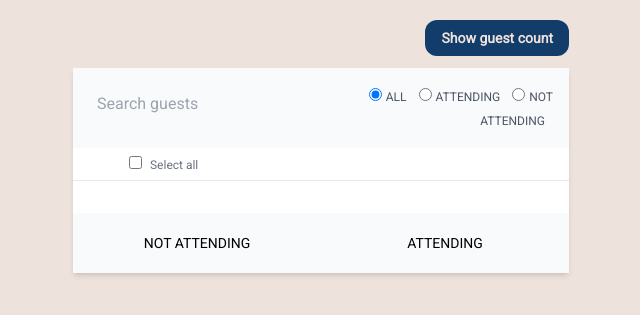
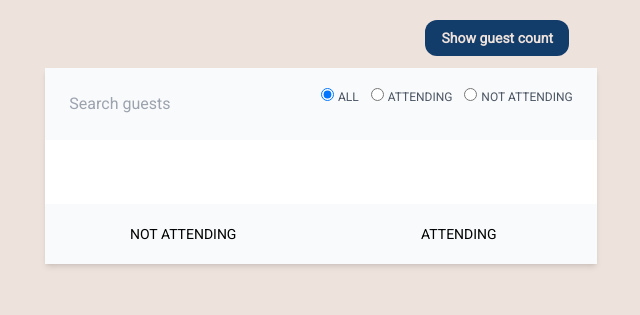
Before and after one commit to icodeunot/thad, a Django app: template party/templates/party/guest_list/page_guest_list.html in a window 1280 px wide. Shown: the part 64-379 px from the top of the page, without its empty margins (319-959 px from the left). Run offline with Django 5.2, Linux system fonts and the light colour scheme; the template is opened without the code that fills it, so the values that code supplies are empty; parts of the project's set-up code (start-up, migrations or seed data) failed here and were passed over.

Commit message:
Add bug fixes - Filter

```diff
--- a/party/static/party/css/tailwind_output.css
+++ b/party/static/party/css/tailwind_output.css
@@ -674,6 +674,10 @@ video {
   margin-bottom: 0.5rem;
 }
 
+.mb-3{
+  margin-bottom: 0.75rem;
+}
+
 .mb-5{
   margin-bottom: 1.25rem;
 }
@@ -704,10 +708,6 @@ video {
 
 .mt-5{
   margin-top: 1.25rem;
-}
-
-.mb-3{
-  margin-bottom: 0.75rem;
 }
 
 .block{
@@ -831,12 +831,12 @@ video {
   border-radius: 0.5rem;
 }
 
+.rounded-md{
+  border-radius: 0.375rem;
+}
+
 .rounded-xl{
   border-radius: 0.75rem;
-}
-
-.rounded-md{
-  border-radius: 0.375rem;
 }
 
 .border{
@@ -940,6 +940,10 @@ video {
   padding: 0.5rem;
 }
 
+.p-3{
+  padding: 0.75rem;
+}
+
 .p-4{
   padding: 1rem;
 }
@@ -954,10 +958,6 @@ video {
 
 .p-8{
   padding: 2rem;
-}
-
-.p-3{
-  padding: 0.75rem;
 }
 
 .px-2{
--- a/party/templates/party/guest_list/page_guest_list.html
+++ b/party/templates/party/guest_list/page_guest_list.html
@@ -1,9 +1,6 @@
 {% extends 'party/base.html' %}
-
 {% block content %}
-    <div class="w-2/5 min-w-fit m-auto text-right"
-         x-data="{ guest_count: false }"
-    >
+    <div class="w-2/5 min-w-fit m-auto text-right" x-data="{ guest_count: false }">
         <template x-teleport="#guest_list_container">
             <div class="w-2/5 p-3 text-center border-custom-blue border-2 rounded-md border-solid bg-sky-200 mx-auto mt-3"
                  x-show="guest_count"
@@ -12,68 +9,29 @@
                 <p class="text-custom-blue">{{ attending_num }} guest{{ attending_num|pluralize }} {{ attending_num|pluralize:"is,are" }} attending the party.</p>
             </div>
         </template>
-
         <button class="btn-default mb-3 text-sm"
             x-on:click="guest_count = !guest_count"
             x-text="guest_count ? 'Hide guest count' : 'Show guest count'"
         >
-
         </button>
     </div>
-
     <div id="guest_list_container">
-            <div class="w-2/5 bg-white shadow-md m-auto">
-                <form
-                    hx-post="{% url 'partial_filter_guests' party_id %}"
-                    hx-trigger="keyup delay:500ms from:#guest_search, search, change from:#attending_filter"
-                    hx-target="#guests"
-                >
-                    <div class="bg-gray-50 p-4 grid grid-cols-2">
-                        <div>
-                            <input type="search"
-                                class="p-2 bg-transparent border-x-transparent border-t-transparent border-b-gray-400 focus:border-x-transparent focus:border-t-transparent focus:border-b-gray-600 focus:ring-0"
-                                placeholder="Search guests"
-                                id="guest_search"
-                                name="guest_search"
-                            >
-                        </div>
-
-                    <div class="text-right" id="attending_filter">
-                        <input type="radio" id="all" name="attending_filter" value="all" checked>
-                        <label for="all" class="uppercase text-xs text-gray-600 pr-2">All</label>
-
-                        <input type="radio" id="attending" name="attending_filter" value="attending">
-                        <label for="attending" class="uppercase text-xs text-gray-600 pr-2">Attending</label>
-
-                        <input type="radio" id="not_attending" name="attending_filter" value="not_attending">
-                        <label for="not_attending" class="uppercase text-xs text-gray-600 pr-2">Not attending</label>
-                    </div>
+        <div class="w-2/5 min-w-fit bg-white shadow-md m-auto">
+            {% include 'party/guest_list/partial_guest_filter.html' %}
+            <form class="table text-left text-gray-500 table-fixed min-w-fit p-8">
+                <div class="table-row-group" id="guests">
+                    {% include 'party/guest_list/partial_guest_list.html' %}
                 </div>
             </form>
-
-            <div x-data="{selected_all: false }">
-                <div class="pl-14 py-1 text-gray-500 border-b-gray-200 border-b">
-                    <input type="checkbox" x-model="selected_all" class="border-gray-400">
-                    <span class="p-1 text-xs"
-                        x-text="selected_all ? 'Unselect all' : 'Select all'"
-                    ></span>
-                </div>
-                <form class="table text-left text-gray-500 table-fixed min-w-fit p-8 pt-0">
-                    <div class="table-row-group" id="guests">
-                        {% include 'party/guest_list/partial_guest_list.html' %}
-                    </div>
-                </form>
-            </div>
-
             <div hx-include="#guests"
-                hx-target="#guests"
-                class="bg-gray-50 grid grid-cols-2"
+                 hx-target="#guests"
+                 class="bg-gray-50 grid grid-cols-2"
             >
                 <button class="p-5 uppercase text-sm"
                         type="button"
                         hx-put="{% url 'partial_mark_not_attending' party_id %}"
                 >
-                    Not attending
+                    Not Attending
                 </button>
                 <button class="p-5 uppercase text-sm"
                         type="button"
--- /dev/null
+++ b/party/templates/party/guest_list/partial_guest_filter.html
@@ -0,0 +1,28 @@
+<form id="guest_filter_form"
+      hx-swap-oob="true"
+      hx-post="{% url 'partial_filter_guests' party_id %}"
+      hx-trigger="keyup delay:500ms from:#guest_search, search, change from:#attending_filter"
+      hx-target="#guests"
+>
+    <div class="bg-gray-50 p-4 grid grid-cols-2">
+        <div class="">
+            <input type="search"
+                   class="p-2 bg-transparent border-x-transparent border-t-transparent border-b-gray-400 focus:border-x-transparent focus:border-t-transparent focus:border-b-gray-600 focus:ring-0"
+                   placeholder="Search guests"
+                   id="guest_search"
+                   name="guest_search"
+            >
+        </div>
+
+        <div class="text-right" id="attending_filter">
+            <input type="radio" id="all" name="attending_filter" value="all" checked>
+            <label for="all" class="uppercase text-xs text-gray-600 pr-2">All</label>
+
+            <input type="radio" id="attending" name="attending_filter" value="attending">
+            <label for="attending" class="uppercase text-xs text-gray-600 pr-2">Attending</label>
+
+            <input type="radio" id="not_attending" name="attending_filter" value="not_attending">
+            <label for="not_attending" class="uppercase text-xs text-gray-600 pr-2">Not attending</label>
+        </div>
+    </div>
+</form>
--- /dev/null
+++ b/party/templates/party/guest_list/partial_guest_filter_and_list.html
@@ -0,0 +1,3 @@
+{% include 'party/guest_list/partial_guest_filter.html' %}
+
+{% include 'party/guest_list/partial_guest_list.html' %}
--- a/party/views/guest_list_views.py
+++ b/party/views/guest_list_views.py
@@ -33,7 +33,7 @@ def mark_attending_partial(request, party_uuid):
     guests = Guest.objects.filter(party_id=party_uuid)
 
     return render(
-        request, "party/guest_list/partial_guest_list.html", {"guests": guests}
+            request, "party/guest_list/partial_guest_filter_and_list.html", {"guests": guests, 'party_id': party_uuid}
     )
 
 
@@ -46,7 +46,7 @@ def mark_not_attending_partial(request, party_uuid):
     guests = Guest.objects.filter(party_id=party_uuid)
 
     return render(
-        request, "party/guest_list/partial_guest_list.html", {"guests": guests}
+            request, "party/guest_list/partial_guest_filter_and_list.html", {"guests": guests, 'party_id': party_uuid}
     )
 
 
```
Also changed, not shown: party/tests/test_guest_list.py (+2 -1 lines).
